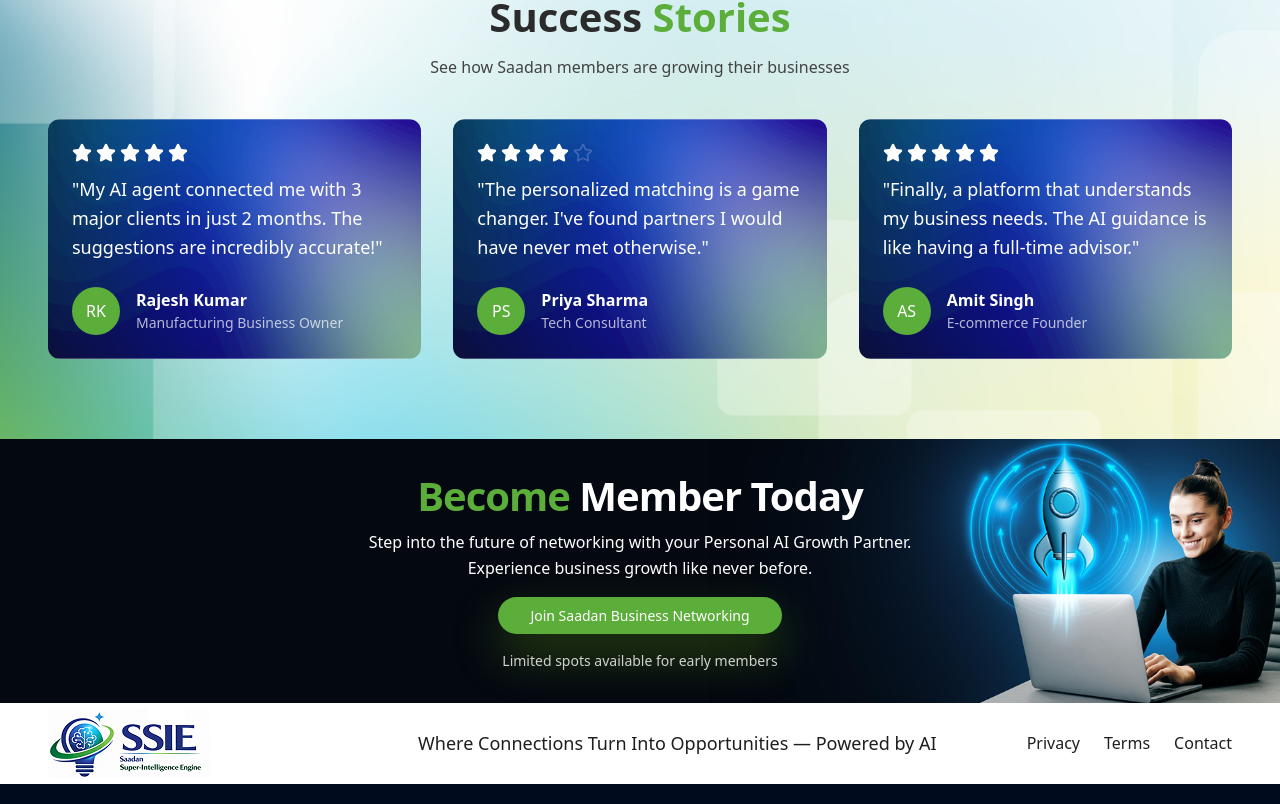
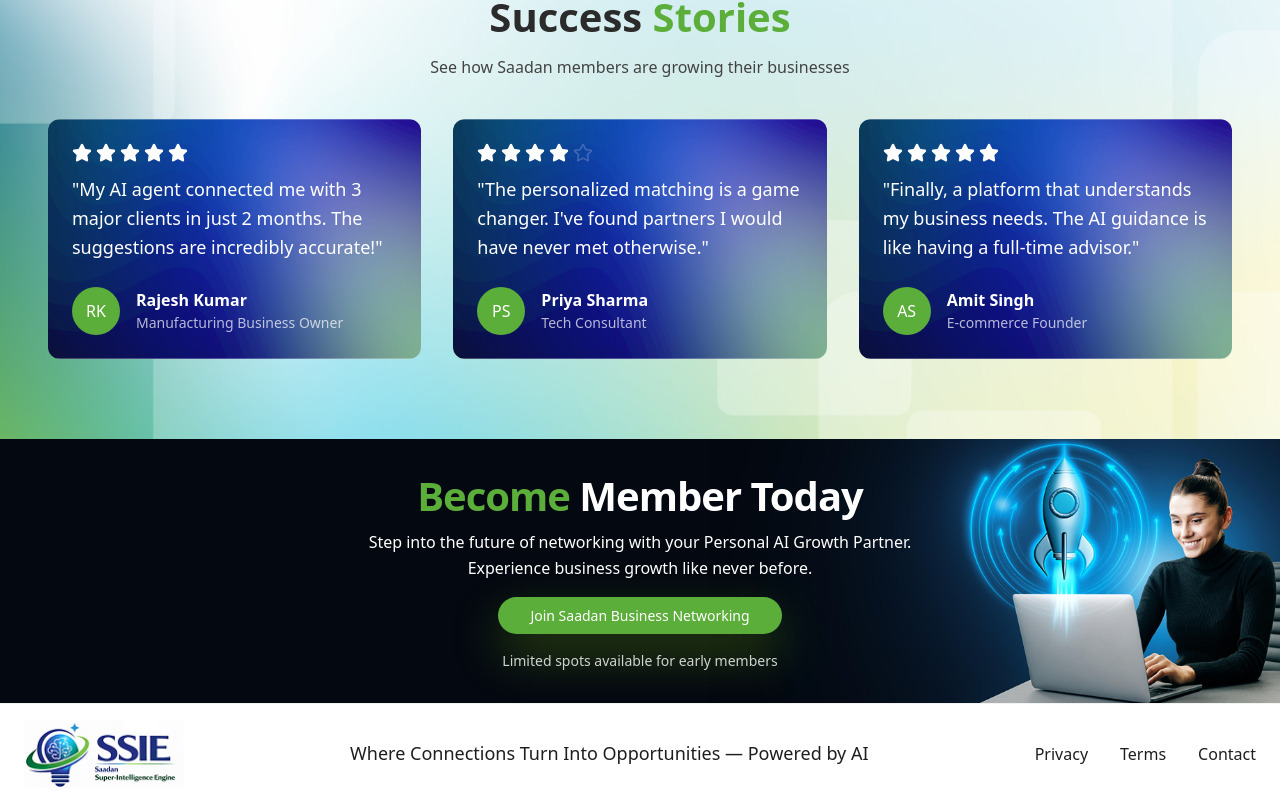
Before and after one commit to saadanssie/ssielanding, a Next.js app: page / in a window 1280 px wide. Shown: the part 2622-3426 px from the top of the page. Built offline with nearby package versions, Linux system fonts and the light colour scheme.

Commit message:
feat: add Footer and WhoShouldJoin organism components to landing page

```diff
--- a/src/components/organisms/Footer.tsx
+++ b/src/components/organisms/Footer.tsx
@@ -3,23 +3,25 @@
 
 export const Footer = () => {
   return (
-    <footer className="py-1.5 px-6 bg-white">
-      <div className="max-w-7xl mx-auto flex flex-col md:flex-row items-center justify-between gap-8 px-6">
-        <div className="flex items-center gap-3">
-          <div className="w-70">
-            <img src="./logo.png" alt="Logo" />
+    <footer className="py-4 px-6 bg-white border-t border-black/5">
+      <div className="max-w-7xl mx-auto flex flex-col md:flex-row items-center justify-between gap-6 md:gap-8">
+
+        <div className="flex flex-row items-center justify-between w-full md:w-auto gap-4">
+          <div className="w-32 md:w-40 shrink-0">
+            <img src="./logo.png" alt="Logo" className="w-full h-auto object-contain" />
           </div>
-        </div>
-        <div>
-          <p className="text-[18px] font-[500] text-[#1E1E1E] text-center">
-            Where Connections Turn Into Opportunities — Powered by AI
+          <p className="md:hidden text-[12px] font-[500] text-[#1E1E1E] text-right leading-tight">
+            Where Connections Turn Into <br /> Opportunities — Powered by AI
           </p>
         </div>
 
-        <div className="flex gap-6">
-          <Link href="#" className="text-[16px] text-[#1E1E1E] hover:text-[#5CAE3A] font-medium transition-colors">Privacy</Link>
-          <Link href="#" className="text-[16px] text-[#1E1E1E] hover:text-[#5CAE3A] font-medium transition-colors">Terms</Link>
-          <Link href="#" className="text-[16px] text-[#1E1E1E] hover:text-[#5CAE3A] font-medium transition-colors">Contact</Link>
+        <p className="hidden md:block text-[18px] font-[500] text-[#1E1E1E] text-center flex-1 px-4">
+          Where Connections Turn Into Opportunities — Powered by AI
+        </p>
+        <div className="flex gap-8 justify-center w-full md:w-auto">
+          <Link href="#" className="text-[14px] md:text-[16px] text-[#1E1E1E] hover:text-[#5CAE3A] font-medium transition-colors">Privacy</Link>
+          <Link href="#" className="text-[14px] md:text-[16px] text-[#1E1E1E] hover:text-[#5CAE3A] font-medium transition-colors">Terms</Link>
+          <Link href="#" className="text-[14px] md:text-[16px] text-[#1E1E1E] hover:text-[#5CAE3A] font-medium transition-colors">Contact</Link>
         </div>
       </div>
     </footer>
--- a/src/components/organisms/WhoShouldJoin.tsx
+++ b/src/components/organisms/WhoShouldJoin.tsx
@@ -47,11 +47,11 @@
 
         <div className="grid grid-cols-2 md:grid-cols-3 lg:grid-cols-5 gap-6 px-6">
           {roles.map((role, i) => (
-            <div key={i} className="role-card bg-[#ffffff]/10 p-4 rounded-[12px] border border-[#D1D7FD] flex flex-col items-center gap-4 hover:bg-white hover:shadow-lg transition-all duration-300 group cursor-pointer">
-              <div className="w-16 h-16 flex items-center justify-center group-hover:scale-110 transition-transform duration-300">
+            <div key={i} className="role-card bg-[#ffffff]/10 p-4 max-[768px]:p-3 rounded-[12px] border border-[#D1D7FD] flex flex-col items-center gap-4 hover:bg-white hover:shadow-lg transition-all duration-300 group cursor-pointer">
+              <div className="w-16 h-16 max-[768px]:w-12 max-[768px]:h-12 flex items-center justify-center group-hover:scale-110 transition-transform duration-300">
                 <img src={role.iconSrc} alt={role.title} className="w-full h-full object-contain" />
               </div>
-              <span className="font-[600] text-[18px] text-[#000000] tracking-tight">{role.title}</span>
+              <span className="font-[600] text-[18px] max-[768px]:text-[15px] text-[#000000] tracking-tight">{role.title}</span>
             </div>
           ))}
         </div>
```
